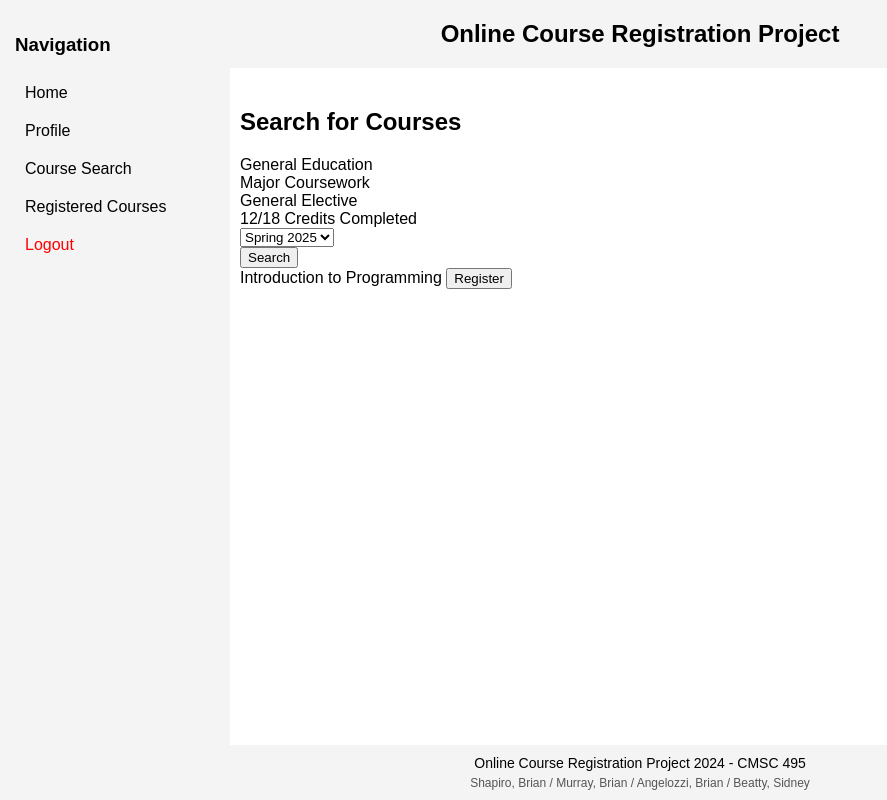
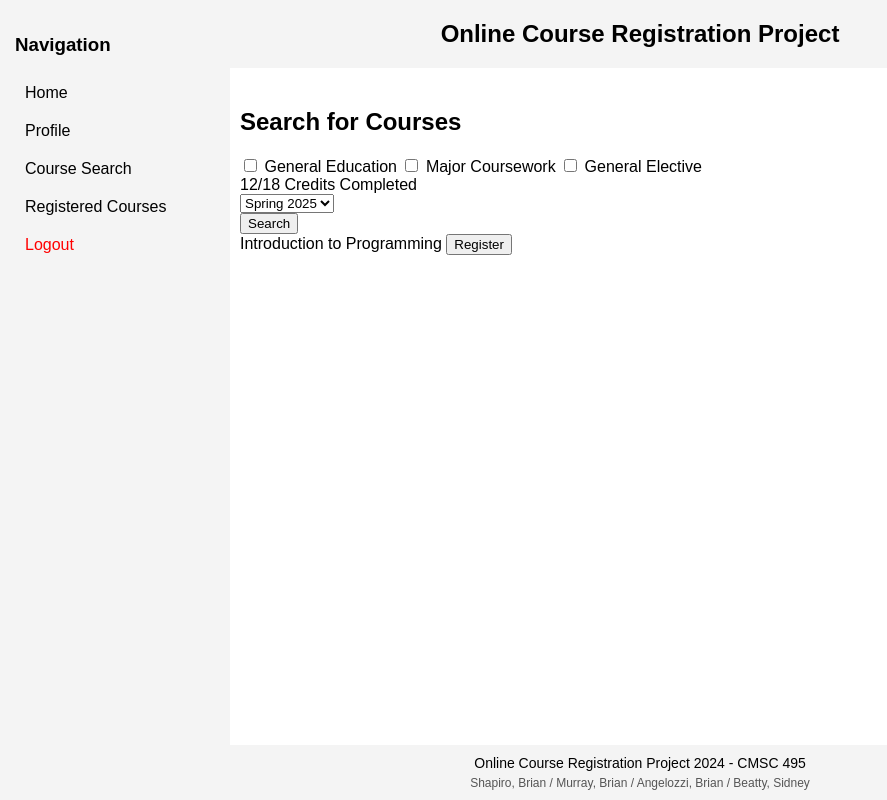
Before and after one commit to shapirobd/course_registration, a Flask app: page /course_search in a window 1280 px wide. Shown: the whole page, without its empty margins (0-887 px from the left). Run offline with Flask 3, Linux system fonts and the light colour scheme; the visitor is signed in with stand-in values (Sample User, id 1); parts of the project's set-up code (start-up, migrations or seed data) failed here and were passed over.

Commit message:
Update course_search.html

```diff
--- a/templates/course_search.html
+++ b/templates/course_search.html
@@ -7,10 +7,10 @@
     <h2>Search for Courses</h2>
 
     <!-- Tabs for course types -->
-    <div class="tabs">
-        <div class="tab active" id="genEdTab" onclick="selectTab('genEd')">General Education</div>
-        <div class="tab" id="majorTab" onclick="selectTab('major')">Major Coursework</div>
-        <div class="tab" id="electiveTab" onclick="selectTab('elective')">General Elective</div>
+    <div class="checkbox-group">
+        <label><input type="checkbox" id="generalEducation" onclick="filterCourses()"> General Education</label>
+        <label><input type="checkbox" id="majorCoursework" onclick="filterCourses()"> Major Coursework</label>
+        <label><input type="checkbox" id="generalElective" onclick="filterCourses()"> General Elective</label>
     </div>
 
     <!-- Progress bar -->
@@ -26,7 +26,6 @@
         <select id="termSelect">
             <option value="spring2025">Spring 2025</option>
             <option value="fall2024">Fall 2024</option>
-            <!-- Add more options as needed -->
         </select>
     </div>
 
@@ -45,9 +44,7 @@
         <p id="noCoursesText" class="no-courses" style="display: none;">No courses available for this semester.</p>
     </div>
 </div>
-{% endblock %}
 
-{% block scripts %}
 <script>
     function selectTab(tab) {
         // Reset all tabs to inactive
```
